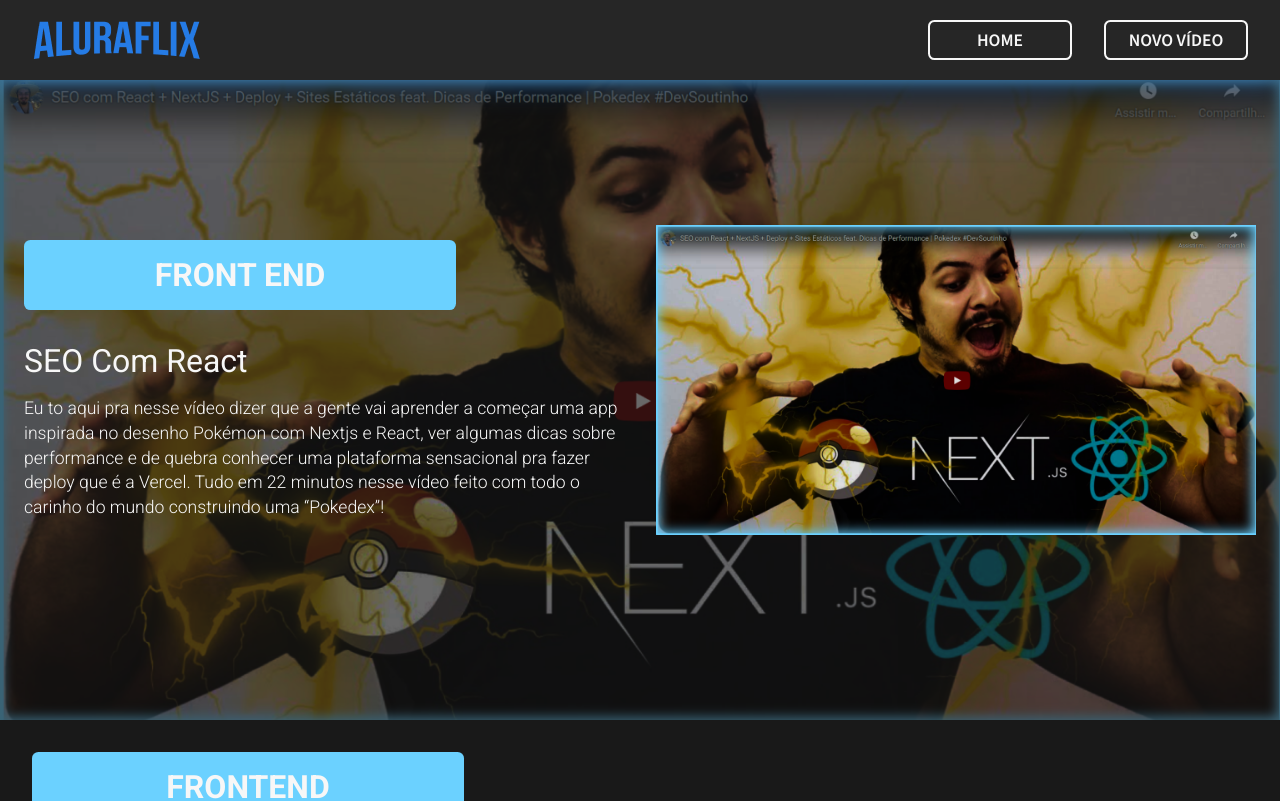
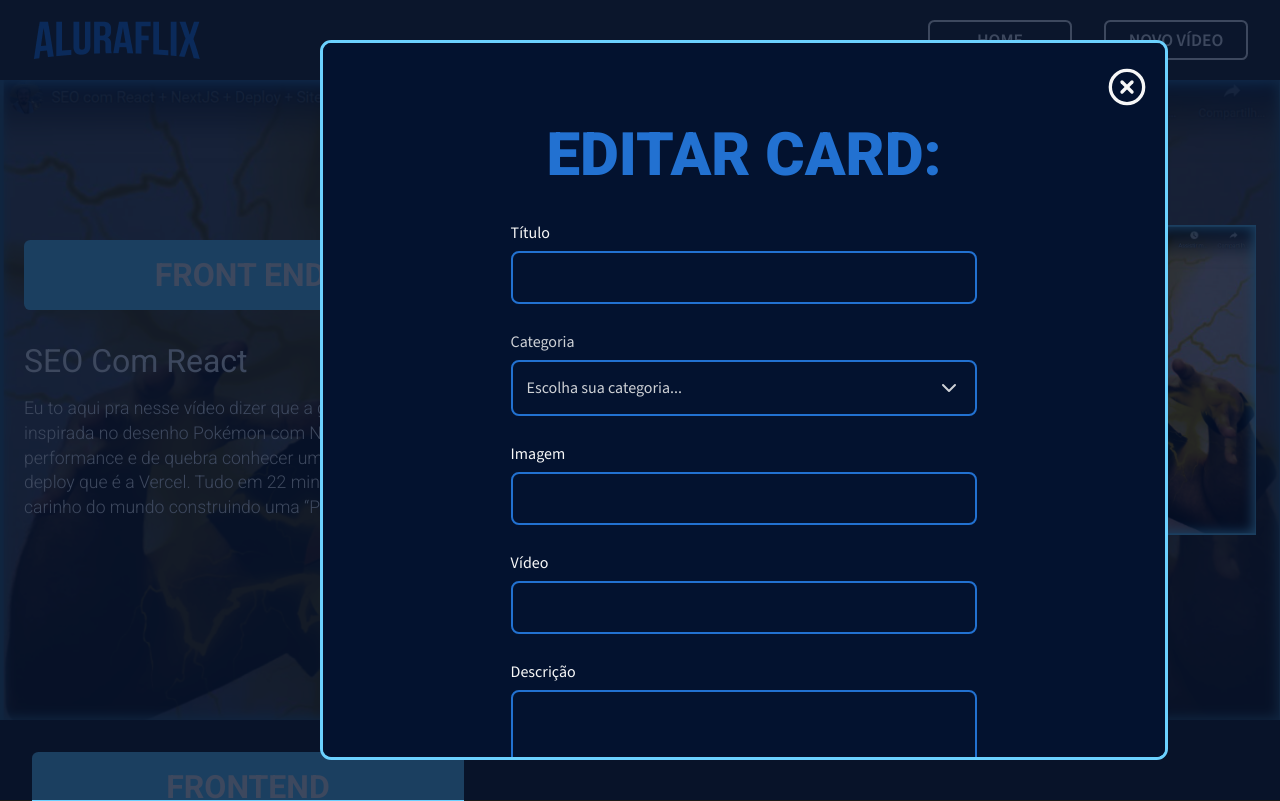
Before and after one commit to Fertilesoil/one-alura-flix, a React (Vite) app: page / in a window 1280 px wide. Shown: the top 801 px of the page. Built offline with nearby package versions, Linux system fonts and the light colour scheme.

Commit message:
Confecção do modal e seus componentes internos

```diff
--- a/src/App.jsx
+++ b/src/App.jsx
@@ -5,11 +5,13 @@
 import Secao from "./Componentes/Secao"
 import Card from "./Componentes/Card"
 import { gruposDeCards } from "./Utils/Utilidades"
+import Modal, { OverLay } from "./Componentes/Card/Modal"
 
 function App() {
 
   return (
     <>
+      <OverLay />
       <NavBar />
       <Banner />
       <ConteudoPrincipal>
@@ -22,6 +24,7 @@
         })}
       </ConteudoPrincipal>
       <Footer />
+      <Modal />
     </>
   )
 }
--- /dev/null
+++ b/src/Componentes/Card/Modal/CampoFormulario.jsx
@@ -0,0 +1,60 @@
+import styled from "styled-components"
+
+const Label = styled.label`
+  color: #F7F7F7;
+  display: flex;
+  flex-direction: column;
+  gap: .5rem;
+`
+
+const Input = styled.input`
+  background-color: transparent;
+  color: #f7f7f7d5;
+  border: 2px solid var(--standard-blue);
+  border-radius: .5rem;
+  font-size: 1rem;
+  padding: .87rem;
+  transition: all .37s ease-in-out;
+
+  &:focus-within {
+    border: 2px solid var(--light-blue);
+    box-shadow: 4px 4px 7px rgba(0,0,0,.5);
+    transition: all .37s ease-in-out;
+  }
+`
+
+const TextArea = styled.textarea`
+  background-color: transparent;
+  color: #f7f7f7d5;
+  border: 2px solid var(--standard-blue);
+  border-radius: .5rem;
+  font-size: 1rem;
+  padding: .87rem;
+  resize: none;
+  height: 8rem;
+  transition: all .37s ease-in-out;
+
+  &:focus-within {
+    border: 2px solid var(--light-blue);
+    box-shadow: 4px 4px 7px rgba(0,0,0,.5);
+    transition: all .37s ease-in-out;
+  }
+`
+
+export const CampoFormulario = ({ campo }) => {
+  return (
+    <Label>
+      {campo}
+      <Input type="text" name={campo} />
+    </Label>
+  )
+}
+
+export const CampoDescricao = ({ campo }) => {
+  return (
+    <Label>
+      {campo}
+      <TextArea name={campo} />
+    </Label>
+  )
+}
--- /dev/null
+++ b/src/Componentes/Card/Modal/Dropdown.jsx
@@ -0,0 +1,147 @@
+import React from "react"
+import styled from "styled-components"
+import { ChevronDown, ChevronUp } from "lucide-react"
+
+const WrapperDropDown = styled.div`
+  position: relative;
+
+`
+
+const Paragrafo = styled.p`
+  color: #f7f7f7d5;
+  margin: 0;
+`
+
+const Wrapper = styled.div`
+  display: flex;
+  flex-direction: column;
+  gap: .5rem;
+`
+
+const BotaoDrop = styled.button`
+  display: flex;
+  align-items: center;
+  justify-content: space-between;
+  width: 100%;
+  color: #f7f7f7d5;
+  background: transparent;
+  border: 2px solid var(--standard-blue);
+  border-radius: .5rem;
+  font-size: 1rem;
+  padding: .87rem;
+  cursor: pointer;
+  transition: all .37s ease-in-out;
+
+  &:focus-within {
+    border: 2px solid var(--light-blue);
+    box-shadow: 4px 4px 7px rgba(0,0,0,.5);
+    transition: all .37s ease-in-out;
+  }
+
+  & ~ * {
+    color: #F7F7F7;
+  }
+`
+
+const ConteudoDrop = styled.div`
+  width: 100%;
+  position: absolute;
+  margin-top: 1rem;
+  background: #03122f;
+  border: 2px solid var(--light-blue);
+  border-radius: .5rem;
+  min-height: 3.5rem;
+  box-shadow: 4px 4px 7px rgba(0,0,0,.5);
+  animation: ${props => props.$ativo ? `drop-out .57s` : `drop-in .55s`};
+  transition: all .37s ease-in-out;
+
+  @keyframes drop-out {
+    from {
+    opacity: 1;
+    transform: translateY(0px);
+  }
+  to {
+    opacity: 0;
+    transform: translateY(-15px);
+  }
+  }
+
+  @keyframes drop-in {
+    from {
+    opacity: 0;
+    transform: translateY(-15px);
+  }
+  to {
+    opacity: 1;
+    transform: translateY(0);
+  }
+  }
+`
+
+const OptionDrop = styled.button`
+  display: block;
+  width: 100%;
+  color: inherit;
+  background: inherit;
+  height: 2.7rem;
+  padding: .87rem;
+  text-align: start;
+  cursor: pointer;
+
+  &:hover {
+    background: #6bd0ff6a;
+  }
+
+  &:nth-of-type(1) {
+    border-radius: 5% 5% 0 0;
+  }
+
+  &:nth-last-of-type(1) {
+    border-radius: 0 0 5% 5%;
+  }
+`
+
+export const CampoCategoria = ({ campo }) => {
+
+  const [drop, setDrop] = React.useState(false);
+  const [existe, setExiste] = React.useState(false);
+  const [categoria, setCategoria] = React.useState("Escolha sua categoria...");
+
+  const temas = ["Empresa", "Troca", "Mouse"];
+
+  const toggleDropdown = () => {
+    if (drop) {
+      setExiste(true);
+      setTimeout(() => {
+        setDrop(false);
+        setExiste(false);
+      }, 570);
+    } else {
+      setDrop(true);
+    }
+  };
+
+  return (
+    <Wrapper>
+      <Paragrafo>{campo}</Paragrafo>
+      <WrapperDropDown>
+        <BotaoDrop onClick={(e) => {
+          e.preventDefault();
+          return toggleDropdown();
+        }}>
+          {categoria}
+
+          {drop ? <ChevronUp /> : <ChevronDown />}
+        </BotaoDrop>
+
+        {drop &&
+          <ConteudoDrop $ativo={existe}>
+            {temas.map((tema) => {
+              return <OptionDrop key={tema}>{tema}</OptionDrop>
+            })}
+          </ConteudoDrop>
+        }
+      </WrapperDropDown>
+    </Wrapper>
+  )
+}
--- /dev/null
+++ b/src/Componentes/Card/Modal/index.jsx
@@ -0,0 +1,143 @@
+// import React from 'react'
+import styled from 'styled-components'
+import { contextoAlura } from "../../../Context/UseContextHook";
+import { CircleX } from 'lucide-react';
+import { CampoDescricao, CampoFormulario } from './CampoFormulario';
+import BotaoNavbar from '../../NavBar/BotaoNavbar';
+import { CampoCategoria } from './Dropdown';
+
+const ModalFormulario = styled.dialog`
+  position: fixed;
+  overflow-x: hidden;
+  top: 5%;
+  left: 25%;
+  transform: translateX(-50%, -50%);
+  max-height: 90vh;
+  min-height: auto;
+  min-width: 53rem;
+  border: 3px solid var(--light-blue);
+  border-radius: .7rem;
+  background: #03122F;
+  padding: 2rem;
+  z-index: 20;
+
+  &::-webkit-scrollbar-track {
+    border-radius: 0 .8rem .8rem 0;
+    background-color: #2271D12B;
+  }
+
+  &::-webkit-scrollbar {
+    width: 0;
+    background: transparent;
+  }
+
+  &::-webkit-scrollbar-thumb {
+    background: linear-gradient(to right, var(--standard-blue), #1458ac);
+    border-radius: 0 .8rem .8rem 0;
+  }
+`
+
+const IconeFechamento = styled.button`
+  position: relative;
+  top: -8px;
+  left: 47rem;
+  cursor: pointer;
+  background: transparent;
+  color: #F7F7F7;
+`
+
+const ConteudoModal = styled.div`
+  display: flex;
+  flex-direction: column;
+  align-items: center;
+  font-family: var(--font-roboto);
+
+  & > h2 {
+    color: var(--standard-blue);
+    font-size: 60px;
+    font-weight: 900;
+    text-transform: uppercase;
+  }
+`
+
+const FormsModal = styled.form`
+  display: flex;
+  flex-direction: column;
+  gap: 1.7rem;
+  margin-top: 2rem;
+  width: 60%;
+  height: fit-content;
+  font-family: var(--font-source-sans);
+
+  & * {
+  font-family: var(--font-source-sans);
+  }
+`
+
+const BotoesForms = styled.div`
+  display: flex;
+  justify-content: space-around;
+`
+
+
+const Modal = () => {
+
+  const { openModal, setOpenModal } = contextoAlura();
+
+  return (
+    <ModalFormulario open={openModal}>
+
+      <IconeFechamento onClick={() => setOpenModal(estado => !estado)}>
+        <CircleX size={40} />
+      </IconeFechamento>
+
+      <ConteudoModal>
+        <h2>Editar Card: </h2>
+
+        <FormsModal>
+          <CampoFormulario campo={`Título`} />
+          <CampoCategoria campo={`Categoria`}/>
+          <CampoFormulario campo={`Imagem`} />
+          <CampoFormulario campo={`Vídeo`} />
+          <CampoDescricao campo={`Descrição`} />
+
+          <BotoesForms>
+            <BotaoNavbar>
+              Salvar
+            </BotaoNavbar>
+
+            <BotaoNavbar>
+              Limpar
+            </BotaoNavbar>
+          </BotoesForms>
+        </FormsModal>
+      </ConteudoModal>
+
+    </ModalFormulario>
+  )
+}
+
+const CamadaModal = styled.div`
+  display: ${props => props.$ativo ? "block" : "none"};
+  position: fixed;
+  top: 0;
+  left: 0;
+  right: 0;
+  bottom: 0;
+  max-width: 100%;
+  min-width: 100%;
+  min-height: 100vh;
+  background:#03122FC2;
+  z-index: 10;
+`
+
+export const OverLay = () => {
+
+  const { openModal } = contextoAlura();
+
+  return (
+    <CamadaModal $ativo={openModal} />
+  )
+}
+
+export default Modal
--- a/src/Componentes/Card/index.jsx
+++ b/src/Componentes/Card/index.jsx
@@ -1,5 +1,6 @@
 import { PencilLine, Trash } from "lucide-react"
 import styled from "styled-components"
+import { contextoAlura } from "../../Context/UseContextHook";
 
 const Footer = styled.footer`
   display: flex;
@@ -65,6 +66,8 @@
 
 const Card = ({ imagem, titulo }) => {
 
+  const { setOpenModal } = contextoAlura();
+
   return (
     <Article $titulo={titulo}>
       <Imagem>
@@ -76,7 +79,7 @@
           <Trash strokeWidth={`2.5px`} size={27} />
         </button>
 
-        <button>
+        <button onClick={() => setOpenModal(estado => !estado)}>
           <PencilLine strokeWidth={`2.5px`} size={27} />
         </button>
       </Footer>
--- a/src/Componentes/Secao/index.jsx
+++ b/src/Componentes/Secao/index.jsx
@@ -1,6 +1,5 @@
 import styled from "styled-components"
 import Tag from "../Tag"
-import Card from "../Card/index";
 
 const SecaoTema = styled.section`
   display: flex;
--- /dev/null
+++ b/src/Context/UseContextHook.jsx
@@ -0,0 +1,4 @@
+import { useContext } from "react";
+import { AluraContext } from ".";
+
+export const contextoAlura = () => useContext(AluraContext);
--- /dev/null
+++ b/src/Context/index.jsx
@@ -0,0 +1,21 @@
+import React, { createContext } from "react";
+
+export const AluraContext = createContext();
+
+const ContextProvider = ({ children }) => {
+
+  const [openModal, setOpenModal] = React.useState(true);
+
+  const shared = {
+    openModal,
+    setOpenModal
+  }
+
+  return (
+    <AluraContext.Provider value={shared}>
+      {children}
+    </AluraContext.Provider>
+  )
+}
+
+export default ContextProvider
--- a/src/index.css
+++ b/src/index.css
@@ -15,9 +15,6 @@
   --yellow-shadow: 7px 7px 12px -4px #FFBA05 inset, -7px -7px 12px -4px #FFBA05 inset;
   --green-shadow: 7px 7px 12px -4px #00C86F inset, -7px -7px 12px -4px #00C86F inset;
   --blue-shadow: 7px 7px 12px -4px #6BD1FF inset, -7px -7px 12px -4px #6BD1FF inset;
-  /* --yellow-shadow: 0px 0px 17px 8px #FFBA05 inset;
-  --green-shadow: 0px 0px 17px 8px #00C86F inset;
-  --blue-shadow: 0px 0px 17px 8px #6BD1FF inset; */
 }
 
 *,
--- a/src/main.jsx
+++ b/src/main.jsx
@@ -1,10 +1,13 @@
 import React from 'react'
 import ReactDOM from 'react-dom/client'
 import App from './App.jsx'
+import ContextProvider from './Context/index.jsx'
 import './index.css'
 
 ReactDOM.createRoot(document.getElementById('root')).render(
   <React.StrictMode>
-    <App />
+    <ContextProvider>
+      <App />
+    </ContextProvider>
   </React.StrictMode>
 )
```
